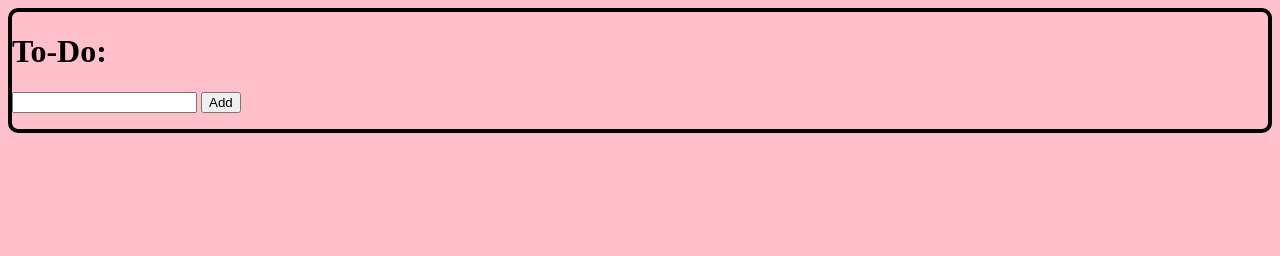
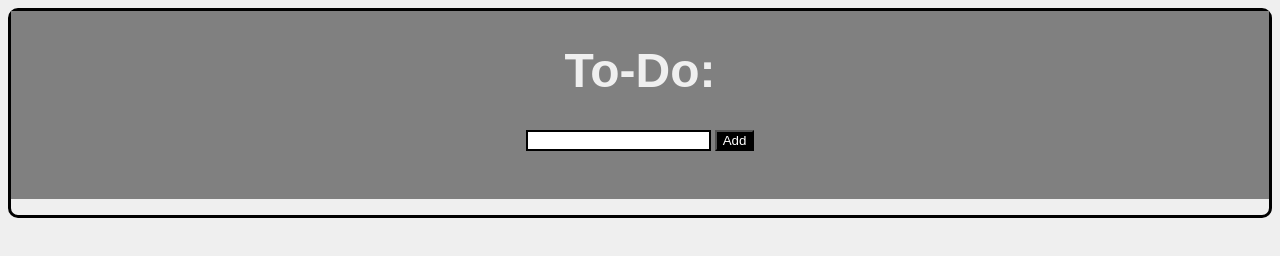
Before and after one commit to assem-el-merhi/dsn1676-assignment-5, a plain HTML site: page index.html in a window 1280 px wide. Drawn offline with nearby package versions, Linux system fonts and the light colour scheme.

Commit message:
Stylized main css
Pretty basic colours just used grey #efefef which is from last year and
black fixed some padding added a bracket around the box as well

```diff
--- a/css/main.css
+++ b/css/main.css
@@ -5,6 +5,33 @@
 body {
     overflow: hidden;
     border-radius: 10px;
-    background-color: pink;
-    border: 4px solid black;
+    background-color: #efefef;
+    border: 3px solid black;
 }
+
+h1 {
+
+font-size: 3em;
+font-family: sans-serif;
+color: #efefef;
+}
+
+form {
+    text-align: center;
+    overflow: hidden;
+    background-color: grey;
+    padding-bottom: 3em;
+}
+
+.written {
+    border: 2px solid black ;
+}
+
+.name {
+    border: 2px solid #505050;
+}
+
+button {
+    background-color: black;
+    color: white;
+}
```
